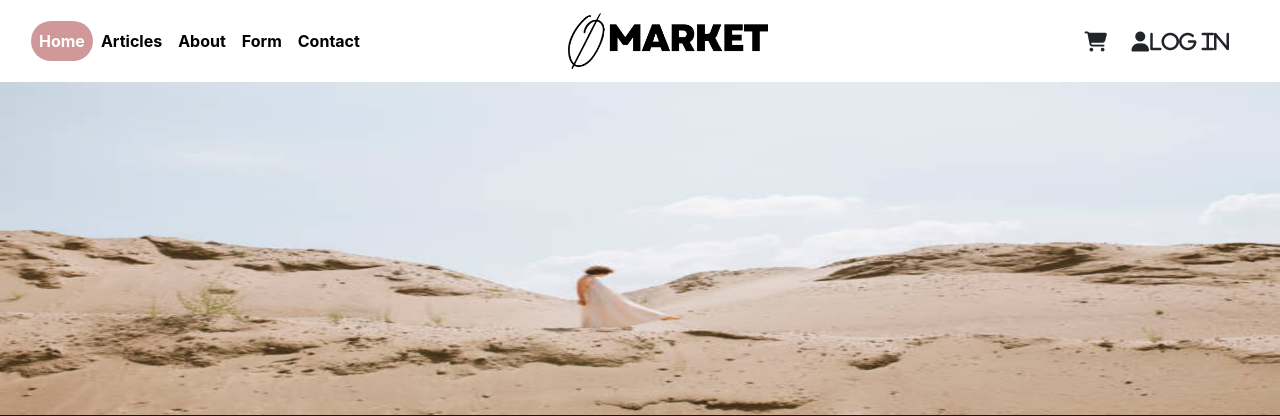
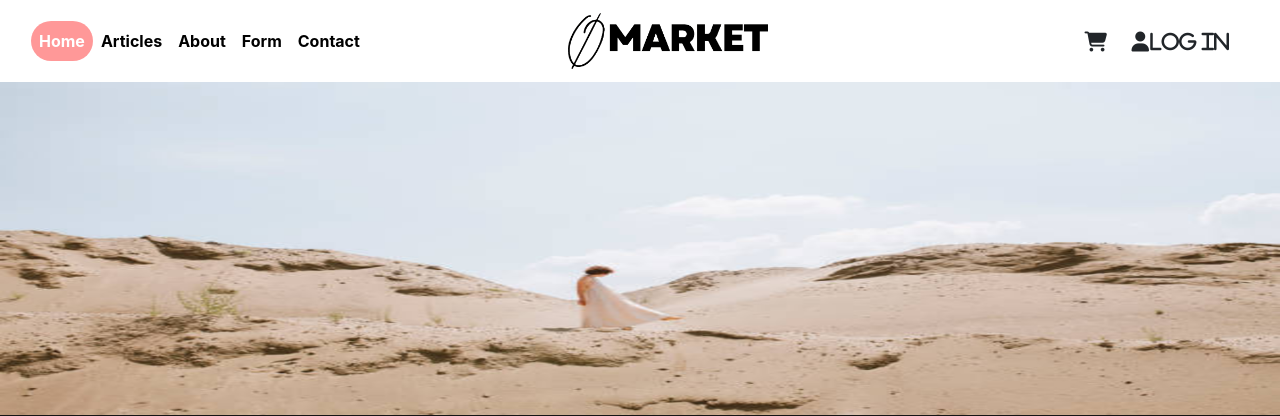
Before and after one commit to TheMaxium69/OMarket, a PHP site: page / in a window 1280 px wide. Shown: the top 416 px of the page. Run offline with PHP 8.4, Linux system fonts and the light colour scheme.

Commit message:
modif color navbar

```diff
--- a/css/navbar.css
+++ b/css/navbar.css
@@ -12,7 +12,7 @@ a.nav-link:hover{
 ul > .nav-item:hover {
     color:white;
     font-weight: bold;
-    background-color: darkred;
+    background-color: red;
     border-radius: 25px;
     opacity: 0.4;
 }
@@ -20,7 +20,7 @@ ul > .nav-item:hover {
 #active {
     color:white;
     font-weight: bold;
-    background-color: darkred;
+    background-color: red;
     border-radius: 25px;
     opacity: 0.4;
 }
```
